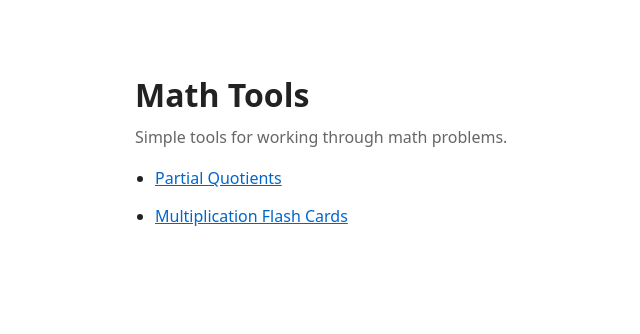
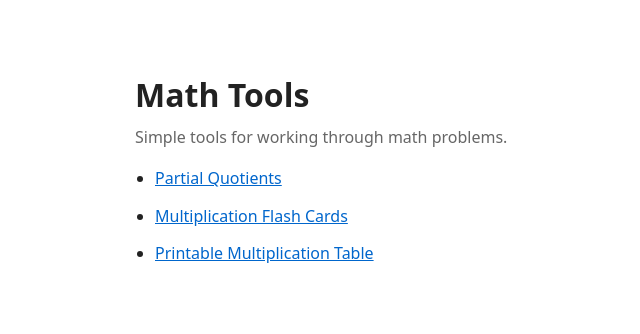
Before and after one commit to michaeljthacker/kidmath, a plain HTML site: page index.html in a window 1280 px wide. Shown: the whole page, without its empty margins (155-795 px from the left). Drawn offline with Linux system fonts and the light colour scheme.

Commit message:
Add link to Printable Multiplication Table

```diff
--- a/index.html
+++ b/index.html
@@ -50,6 +50,9 @@
         <li>
             <a href="./Flash-Cards/">Multiplication Flash Cards</a>
         </li>
+        <li>
+            <a href="./Multiplication-Table/">Printable Multiplication Table</a>
+        </li>
     </ul>
 </body>
 </html>
```
